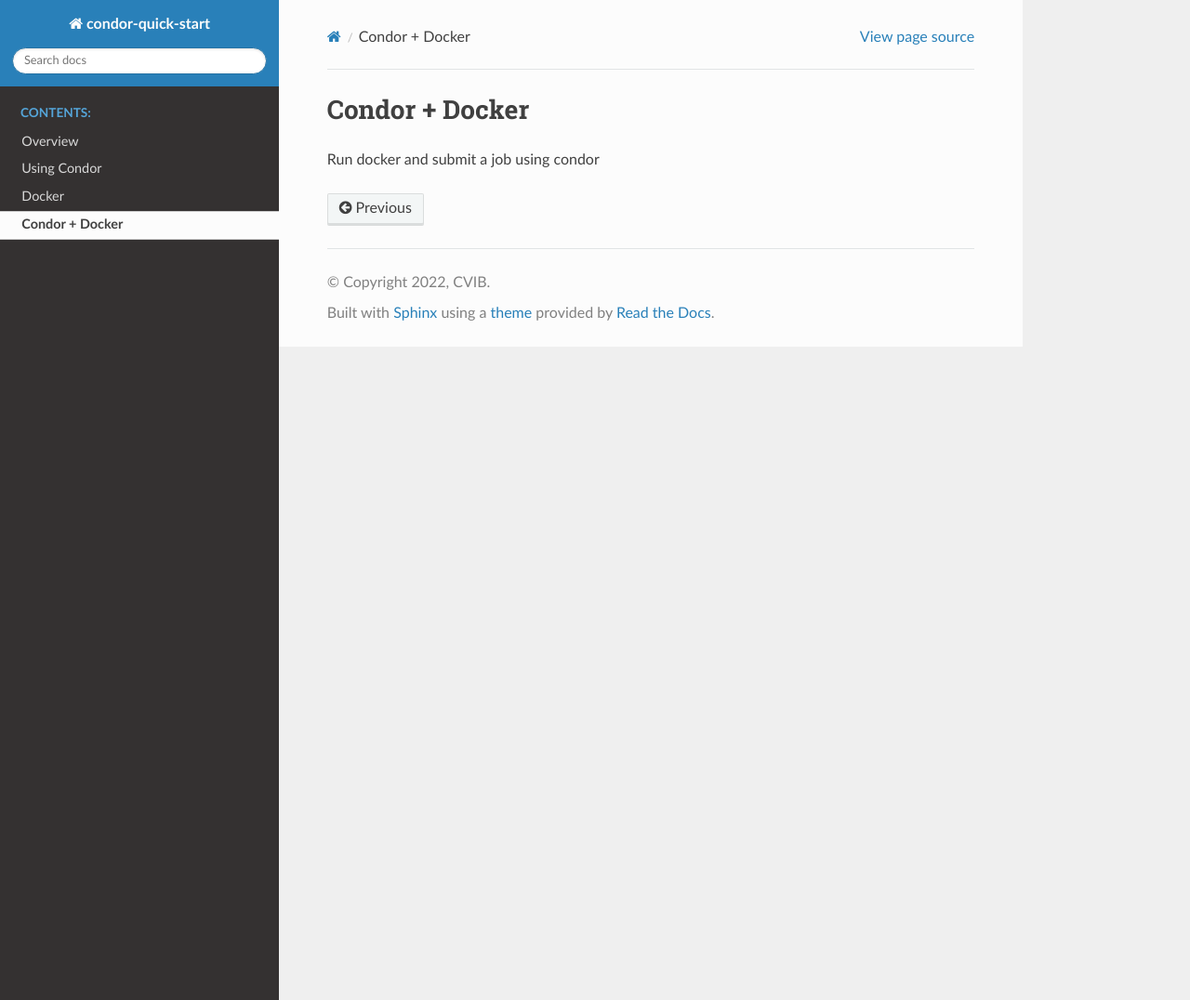
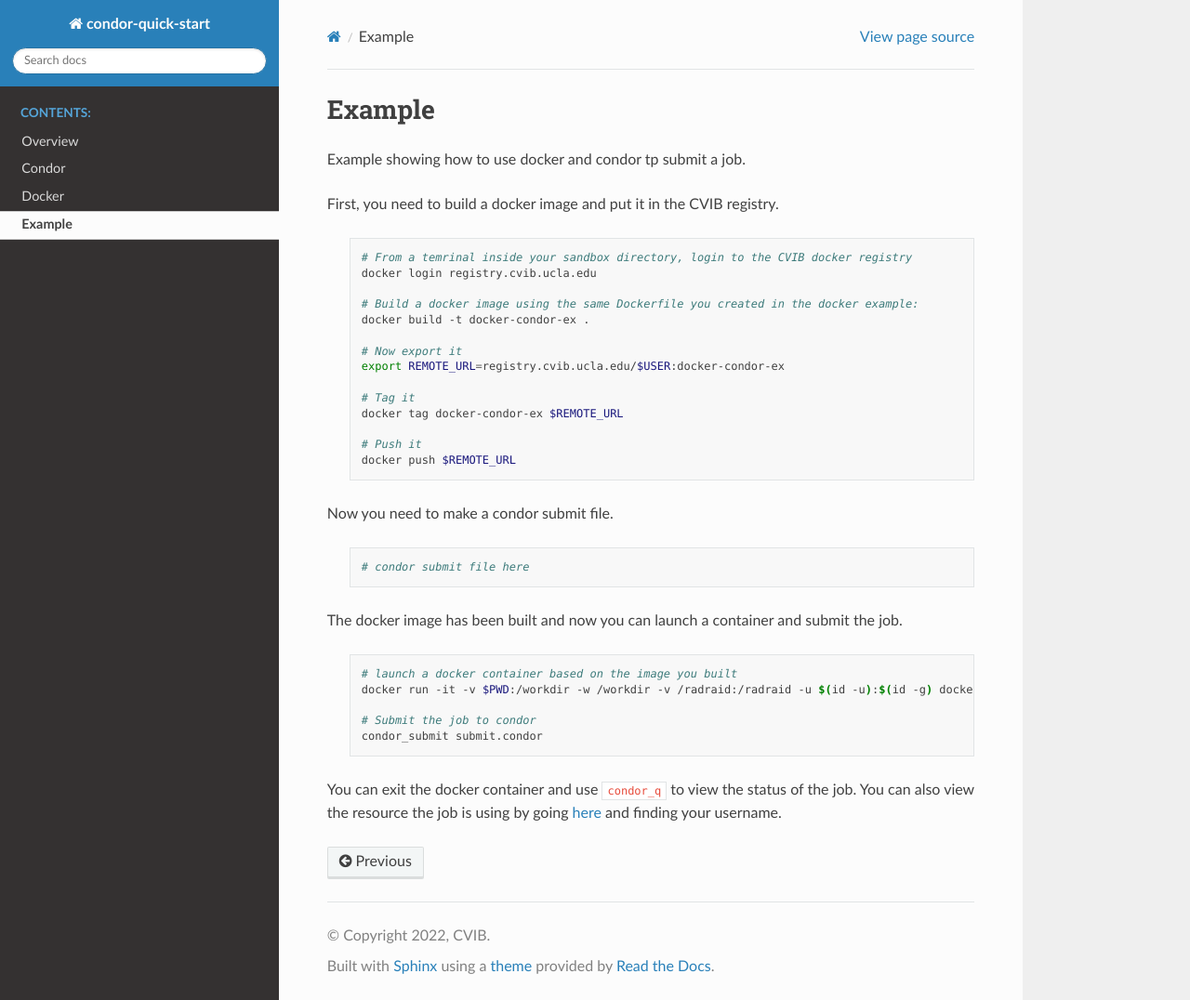
Before and after one commit to swelland6626/condor-quick-start, a Sphinx documentation site: the page built from doc/source/example.rst, in a window 1280 px wide and 1076 px high. Shown: the whole window at 93% size. Built offline with Sphinx 7.4.7 and the Read the Docs theme 2.0.0, drawn with Linux system fonts in a browser that asks for light colours.

Commit message:
Started example, fixed code block bugs and added links to condor.rst

````diff
--- a/doc/source/condor.rst
+++ b/doc/source/condor.rst
@@ -69,13 +69,15 @@ An example of a ``submit.condor`` file:
         arguments = "hello world"
         queue
 
-Refer to the example_ section of the documentation to use a Condor submit file for training a CNN.
+
+Refer to the :doc:`example <example>` section of the documentation to use a Condor submit file for training a CNN.
 
 ******************************************************
 Basic Commands
 ******************************************************
 
     .. code-block:: bash
+
         #submits job(s)
         condor_submit <submit.condor file>
 
@@ -114,12 +116,14 @@ Refer to the job log, error and output files for troubleshooting details.
 There are a couple ways to view log file for the reason of the held job:
 
     .. code-block:: bash
-            condor_q -hold <Job.ID>
-            condor_q -hold -af HoldReason
+
+        condor_q -hold <Job.ID>
+        condor_q -hold -af HoldReason
 
 If the issue requires a resubmission, it can be removed from the queue by:
 
     .. code-block:: bash
+
         condor_rm <Job.ID>       # removes job by Job ID
         condor_rm <Cluster.ID>   # removes job by Cluster ID
         condor_rm <Username>     # removes job by username
--- a/doc/source/docker.rst
+++ b/doc/source/docker.rst
@@ -223,8 +223,10 @@ says something about the port already being allocated.
 * ``docker image ls``: lists all docker containers and their IDs
 * ``docker rmi -f container-id``: removes a running docker image
 * ``docker exec``: runs a command inside a a running container (similar to ``docker run``)
-* ``docker exec -it [container-id] bash```: enters an already running docker
+* ``docker exec -it [container-id] bash``: enters an already running docker
 
+
+When inside a container, ``exit`` or the keystroke ``ctrl+d`` will exit the docker.
 
 Use a ``.dockerignore`` file to exclude files from the container build. Usage is
 similar to a ``.gitignore`` file.
--- a/doc/source/example.rst
+++ b/doc/source/example.rst
@@ -1,5 +1,46 @@
 ######################################
-Condor + Docker
+Example
 ######################################
 
-Run docker and submit a job using condor
+Example showing how to use docker and condor tp submit a job.
+
+First, you need to build a docker image and put it in the CVIB registry.
+
+    .. code-block:: bash
+
+        # From a temrinal inside your sandbox directory, login to the CVIB docker registry
+        docker login registry.cvib.ucla.edu
+
+        # Build a docker image using the same Dockerfile you created in the docker example:
+        docker build -t docker-condor-ex .
+
+        # Now export it
+        export REMOTE_URL=registry.cvib.ucla.edu/$USER:docker-condor-ex
+
+        # Tag it
+        docker tag docker-condor-ex $REMOTE_URL
+
+        # Push it
+        docker push $REMOTE_URL
+
+
+Now you need to make a condor submit file.
+
+    .. code-block:: bash
+
+        # condor submit file here
+
+
+The docker image has been built and now you can launch a container and submit the job.
+
+    .. code-block:: bash
+
+        # launch a docker container based on the image you built
+        docker run -it -v $PWD:/workdir -w /workdir -v /radraid:/radraid -u $(id -u):$(id -g) docker-condor-ex bash
+
+        # Submit the job to condor
+        condor_submit submit.condor
+
+
+You can exit the docker container and use ``condor_q`` to view the status of the job. You can also view the resource the job is using by
+going `here <http://radcondor.cvib.ucla.edu:48109/>`_ and finding your username.
--- a/notes.txt
+++ b/notes.txt
@@ -32,3 +32,6 @@ qia issue: 85-condor-quick-start-guide
 
 	- Quick-start example --> Spencer and Dallas
 		~ Use your example (and Pangyu's resources) for a quick-start example of TF Docker + Condor submission.
+
+		~ Use a public tensorflow image to launch the container from.
+			+ Use condor to submit a job that trains a basic cnn for mnist classification
````
Also changed, not shown: other parts of doc/source/condor.rst (+1 -1 lines), doc/notes.txt (deleted).
